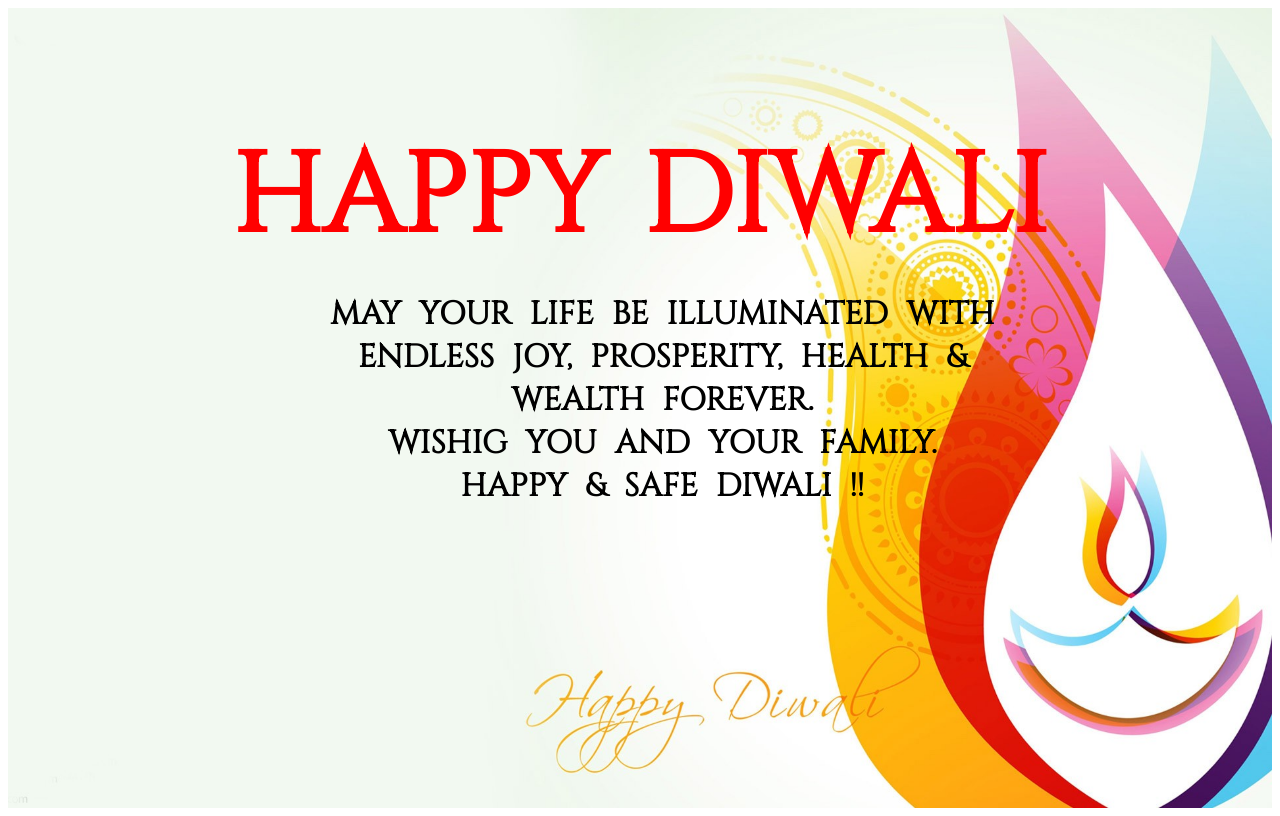
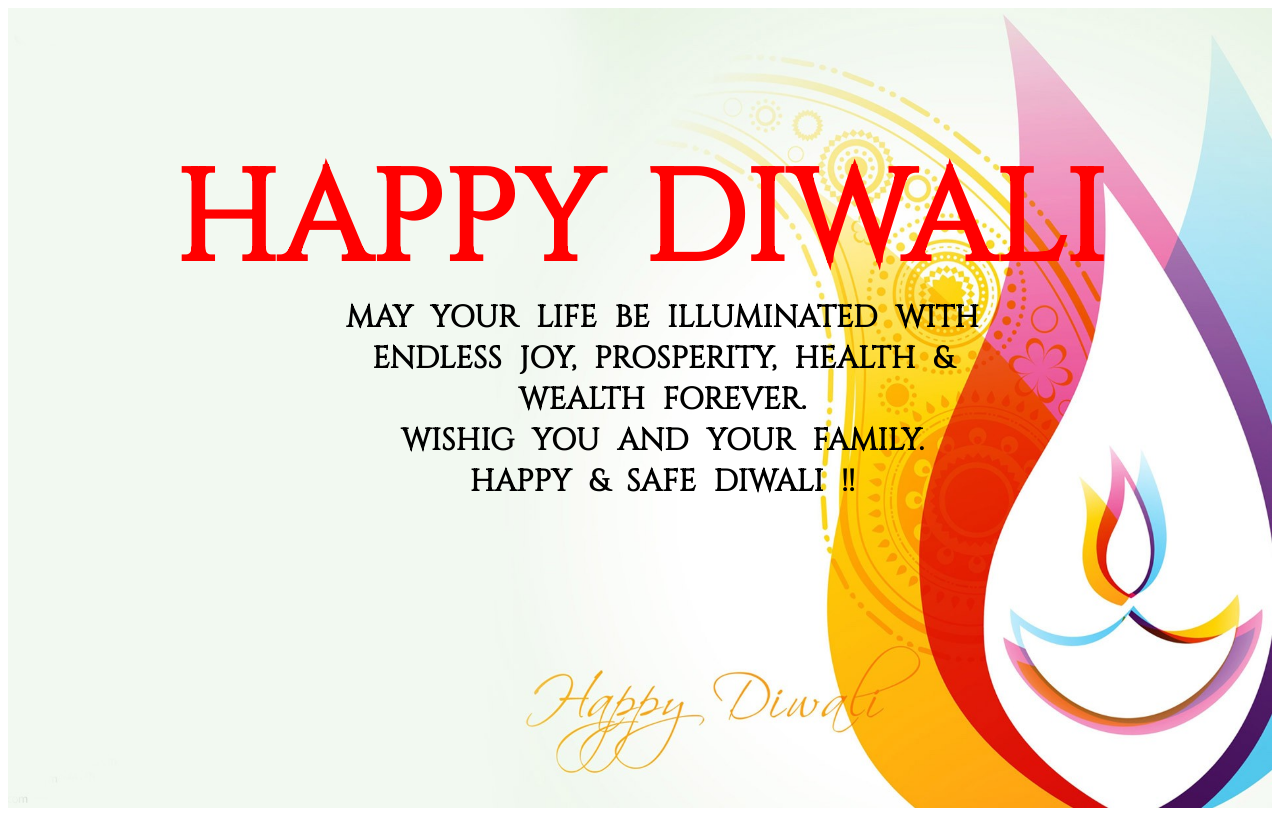
Before and after one commit to edfasenapati/senapatibabu.in, a plain HTML site: page diwali.html in a window 1280 px wide. Drawn offline with Linux system fonts and the light colour scheme; a web font is replaced by a local one.

Commit message:
Update style1.css

```diff
--- a/style1.css
+++ b/style1.css
@@ -19,7 +19,7 @@ header{
 header h2{
 	text-align: center;
 	word-spacing: 10px;
-	font-size: 7em;
+	font-size: 8em;
 	font-weight: 800;
 	animation:  ganpatiji 1s infinite;
 }
@@ -48,8 +48,8 @@ header h2 span {
 	width: 107%;
 	color: #000;
 	text-align: center;
-	font-size: 2em;
-	font-weight: 700;
+	font-size: 1.9em;
+	font-weight: 600;
 	word-spacing: 10px;
 }
 
```
